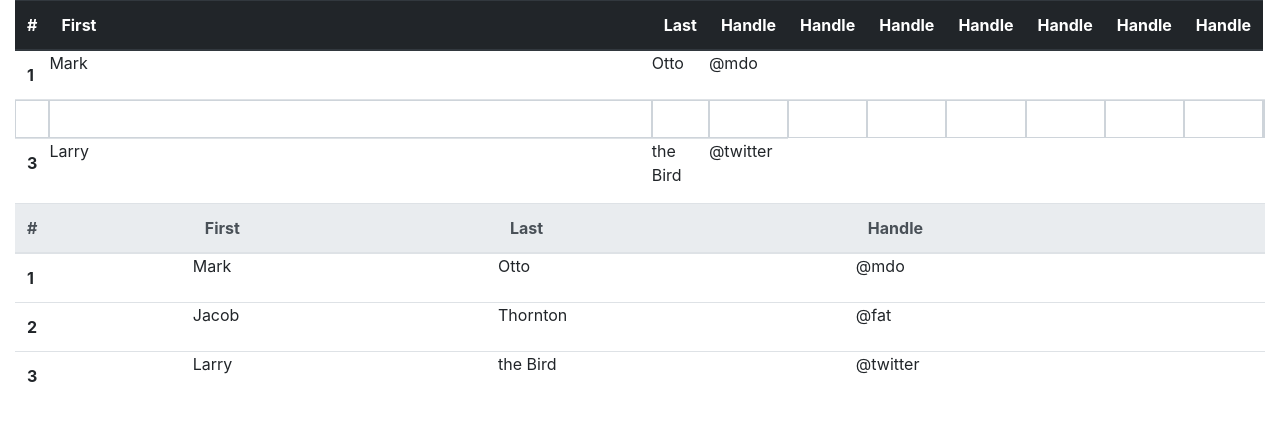
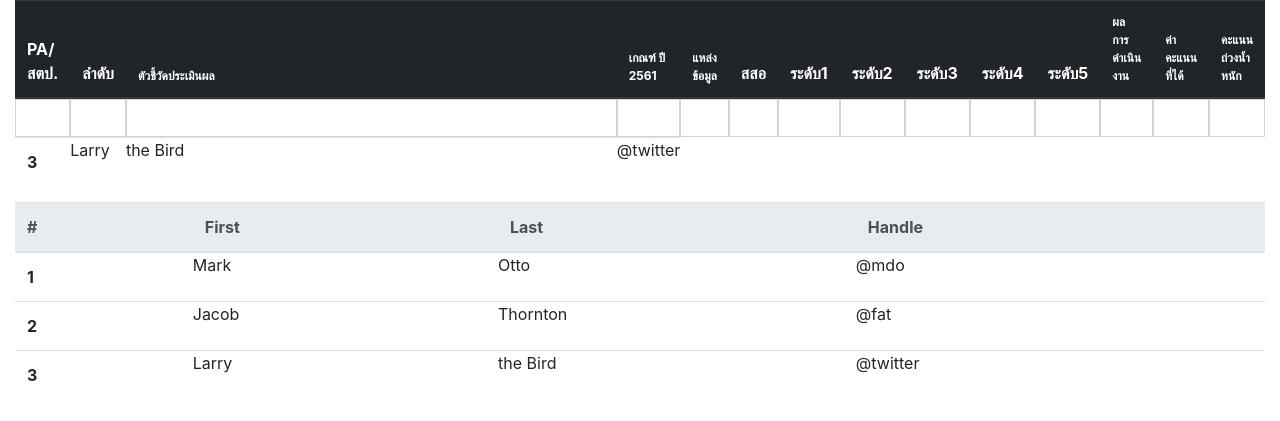
Before and after one commit to slowbs/distform, a PHP site: page /testtable.php in a window 1280 px wide. Shown: the top 421 px of the page. Run offline with PHP 8.4, Linux system fonts and the light colour scheme.

Commit message:
แก้ font size

```diff
--- a/testtable.php
+++ b/testtable.php
@@ -4,6 +4,11 @@
   <title>Bootstrap 4 Example</title>
   <meta charset="utf-8">
   <meta name="viewport" content="width=device-width, initial-scale=1">
+  <script>
+  .table-condensed{
+  font-size: 10px;
+}
+</script>
   <link rel="stylesheet" href="https://maxcdn.bootstrapcdn.com/bootstrap/4.1.0/css/bootstrap.min.css">
   <script src="https://ajax.googleapis.com/ajax/libs/jquery/3.3.1/jquery.min.js"></script>
   <script src="https://cdnjs.cloudflare.com/ajax/libs/popper.js/1.14.0/umd/popper.min.js"></script>
@@ -15,40 +20,41 @@
   </head>
   <body>
       <div class="container-fluid">
-  <table class="table">
+  <table class="table table-condensed">
   <thead class="thead-dark">
     <tr>
-      <th scope="col">#</th>
-      <th scope="col">First</th>
-      <th scope="col">Last</th>
-      <th scope="col">Handle</th>
-      <th scope="col">Handle</th>
-      <th scope="col">Handle</th>
-      <th scope="col">Handle</th>
-      <th scope="col">Handle</th>
-      <th scope="col">Handle</th>
-      <th scope="col">Handle</th>
+      <th scope="col">PA/สตป.</th>
+      <th scope="col">ลำดับ</th>
+      <th scope="col" style="font-size:12px">ตัวชี้วัดประเมินผล</th>
+      <th scope="col" style="font-size:12px">เกณฑ์ ปี 2561</th>
+      <th scope="col" style="font-size:12px">แหล่งข้อมูล</th>
+      <th scope="col">สสอ</th>
+      <th scope="col">ระดับ1</th>
+      <th scope="col">ระดับ2</th>
+      <th scope="col">ระดับ3</th>
+      <th scope="col">ระดับ4</th>
+      <th scope="col">ระดับ5</th>
+      <th scope="col" style="font-size:12px">ผลการดำเนินงาน</th>
+      <th scope="col" style="font-size:12px">ค่าคะแนนที่ได้</th>
+      <th scope="col" style="font-size:12px">คะแนนถ่วงน้ำหนัก</th>
     </tr>
   </thead>
   <tbody>
     <tr>
-      <th scope="row">1</th>
-      <td>Mark</td>
-      <td>Otto</td>
-      <td>@mdo</td>
-    </tr>
-    <tr>
-      <td><input type="text" class="form-control"></td>
-      <td style="width:800px"><input type="text" class="form-control"></td>
-      <td><input type="text" class="form-control"></td>
-      <td><input type="text" class="form-control"></td>
-      <td><input type="text" class="form-control"></td>
-      <td><input type="text" class="form-control"></td>
-      <td><input type="text" class="form-control"></td>
-      <td><input type="text" class="form-control"></td>
-      <td><input type="text" class="form-control"></td>
-      <td><input type="text" class="form-control"></td>
-      <td><input type="text" class="form-control"></td>
+      <td><input type="text" class="form-control" style="text-align:center"></td>
+      <td><input type="text" class="form-control" style="text-align:center"></td>
+      <td style="width:700px"><input type="text" class="form-control"></td>
+      <td><input type="text" class="form-control" style="text-align:center"></td>
+      <td><input type="text" class="form-control" style="text-align:center"></td>
+      <td><input type="text" class="form-control" style="text-align:center"></td>
+      <td><input type="text" class="form-control" style="text-align:center"></td>
+      <td><input type="text" class="form-control" style="text-align:center"></td>
+      <td><input type="text" class="form-control" style="text-align:center"></td>
+      <td><input type="text" class="form-control" style="text-align:center"></td>
+      <td><input type="text" class="form-control" style="text-align:center"></td>
+      <td><input type="text" class="form-control" style="text-align:center"></td>
+      <td><input type="text" class="form-control" style="text-align:center"></td>
+      <td><input type="text" class="form-control" style="text-align:center"></td>
     </tr>
 
     <tr>
```
